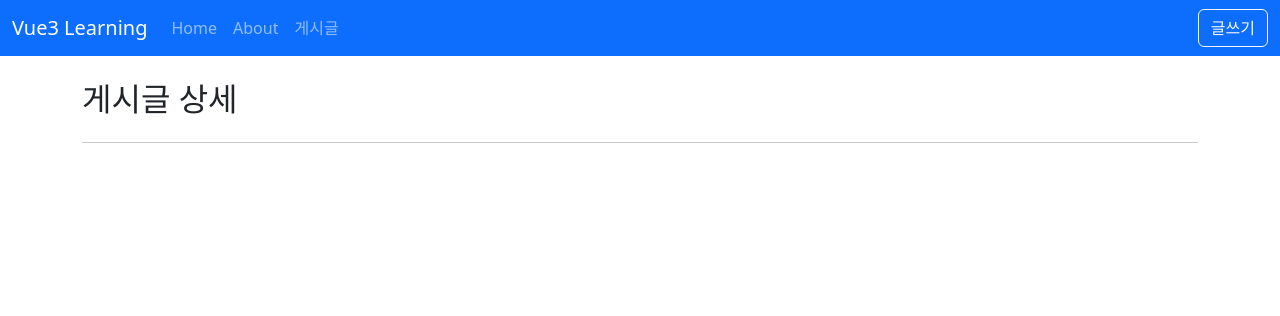
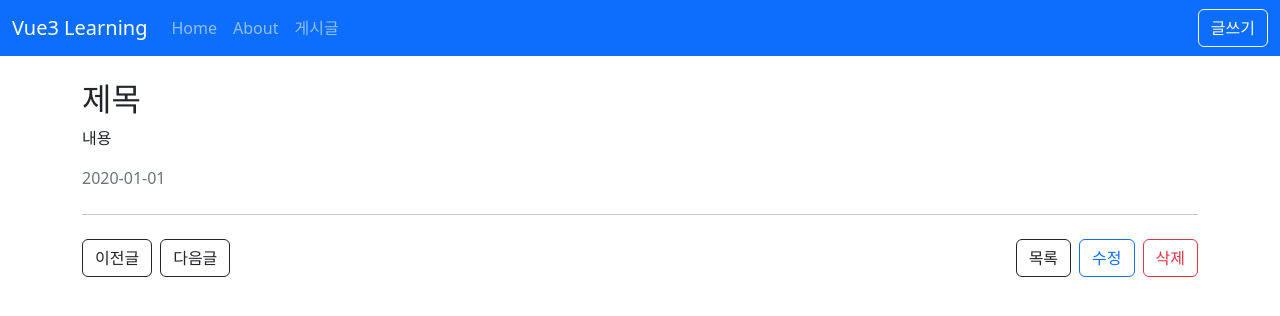
Before and after one commit to c-owner/vue3-learn-practice, a Vue app: page /posts/1 in a window 1280 px wide. Shown: the top 316 px of the page. Built offline with nearby package versions, Linux system fonts and the light colour scheme.

Commit message:
마크업 end

```diff
--- a/src/api/posts.js
+++ b/src/api/posts.js
@@ -0,0 +1,14 @@
+// axios
+const posts = [
+    { id: 1, title: '제목1', content: '내용1', createdAt: '2021-02-11' },
+    { id: 2, title: '제목2', content: '내용2', createdAt: '2023-02-01' },
+    { id: 3, title: '제목3', content: '내용3', createdAt: '2023-03-01' },
+    { id: 4, title: '제목4', content: '내용4', createdAt: '2023-04-01' },
+    { id: 5, title: '제목5', content: '내용5', createdAt: '2023-05-01' },
+    { id: 6, title: '제목6', content: '내용6', createdAt: '2023-06-01' },
+    { id: 7, title: '제목7', content: '내용7', createdAt: '2023-07-01' }
+];
+
+export function getPosts() {
+    return posts;
+}
--- a/src/layouts/TheHeader.vue
+++ b/src/layouts/TheHeader.vue
@@ -40,7 +40,9 @@ import { useRouter } from 'vue-router';
 
 const router = useRouter();
 const goPage = () => {
-    router.push('/posts/create');
+    router.push({
+        name: 'PostCreate'
+    });
 };
 </script>
 
--- a/src/views/posts/PostCreateView.vue
+++ b/src/views/posts/PostCreateView.vue
@@ -1,4 +1,12 @@
-<script setup></script>
+<script setup>
+import { useRouter } from 'vue-router';
+
+const router = useRouter();
+
+const goListPage = () => {
+    router.push({ name: 'PostList' });
+};
+</script>
 
 <template>
     <div>
@@ -14,7 +22,7 @@
                 <textarea class="form-control" id="content" rows="3"></textarea>
             </div>
             <div class="pt-4">
-                <button type="button" class="btn btn-outline-dark me-2" @click="goBack">목록</button>
+                <button type="button" class="btn btn-outline-dark me-2" @click="goListPage">목록</button>
                 <button type="submit" class="btn btn-primary">저장</button>
             </div>
         </form>
--- a/src/views/posts/PostDetailView.vue
+++ b/src/views/posts/PostDetailView.vue
@@ -1,9 +1,50 @@
-<script setup></script>
+<script setup>
+import { useRouter, useRoute } from 'vue-router';
+
+const route = useRoute();
+const router = useRouter();
+const id = route.params.id;
+
+const goListPage = () => {
+    router.push({
+        name: 'PostList'
+    });
+};
+
+const goEditPage = () => {
+    router.push({
+        name: 'PostEdit',
+        params: {
+            id
+        }
+    });
+};
+</script>
 
 <template>
     <div>
-        <h2>게시글 상세</h2>
+        <h2>제목</h2>
+        <p>내용</p>
+        <p class="text-muted">2020-01-01</p>
         <hr class="my-4" />
+        <div class="row g-2">
+            <div class="col-auto">
+                <button class="btn btn-outline-dark">이전글</button>
+            </div>
+            <div class="col-auto">
+                <button class="btn btn-outline-dark">다음글</button>
+            </div>
+            <div class="col-auto me-auto"></div>
+            <div class="col-auto">
+                <button class="btn btn-outline-dark" @click="goListPage">목록</button>
+            </div>
+            <div class="col-auto">
+                <button class="btn btn-outline-primary" @click="goEditPage">수정</button>
+            </div>
+            <div class="col-auto">
+                <button class="btn btn-outline-danger">삭제</button>
+            </div>
+        </div>
     </div>
 </template>
 
--- a/src/views/posts/PostEditView.vue
+++ b/src/views/posts/PostEditView.vue
@@ -1,9 +1,37 @@
-<script setup></script>
+<script setup>
+import { useRoute, useRouter } from 'vue-router';
+
+const router = useRouter();
+const route = useRoute();
+
+const goDetailPage = () => {
+    router.push({
+        name: 'PostDetail',
+        params: {
+            id: route.params.id
+        }
+    });
+};
+</script>
 
 <template>
     <div>
         <h2>게시글 수정</h2>
         <hr class="my-4" />
+        <form @submit.prevent.stop>
+            <div class="mb-3">
+                <label for="title" class="form-label">제목</label>
+                <input type="text" class="form-control" id="title" />
+            </div>
+            <div class="mb-3">
+                <label for="content" class="form-label">내용</label>
+                <textarea class="form-control" id="content" rows="3"></textarea>
+            </div>
+            <div class="pt-4">
+                <button type="button" class="btn btn-outline-danger me-2" @click="goDetailPage">취소</button>
+                <button type="submit" class="btn btn-primary">수정</button>
+            </div>
+        </form>
     </div>
 </template>
 
--- a/src/views/posts/PostListView.vue
+++ b/src/views/posts/PostListView.vue
@@ -1,5 +1,27 @@
 <script setup>
 import PostItem from '@/components/posts/PostItem.vue';
+import { getPosts } from '@/api/posts';
+import { ref } from 'vue';
+import { useRouter } from 'vue-router';
+const posts = ref([]);
+const router = useRouter();
+
+const fetchPosts = () => {
+    posts.value = getPosts();
+};
+fetchPosts();
+
+const goPage = id => {
+    // router.push(`/posts/${id}`);
+    // 다른 방법
+    router.push({
+        // 이름을 가진 라우터는 이렇게
+        name: 'PostDetail',
+        params: {
+            id
+        }
+    });
+};
 </script>
 
 <template>
@@ -7,8 +29,8 @@ import PostItem from '@/components/posts/PostItem.vue';
         <h2>게시글 리스트</h2>
         <hr class="my-4" />
         <div class="row g-3">
-            <div class="col-12" v-for="(i, index) in 10" :key="index">
-                <PostItem title="제목" content="내용" created-at="2023-01-19" />
+            <div class="col-4" v-for="post in posts" :key="post.id">
+                <PostItem :title="post.title" :content="post.content" :created-at="post.createdAt" @click="goPage(post.id)" />
             </div>
         </div>
     </div>
```
